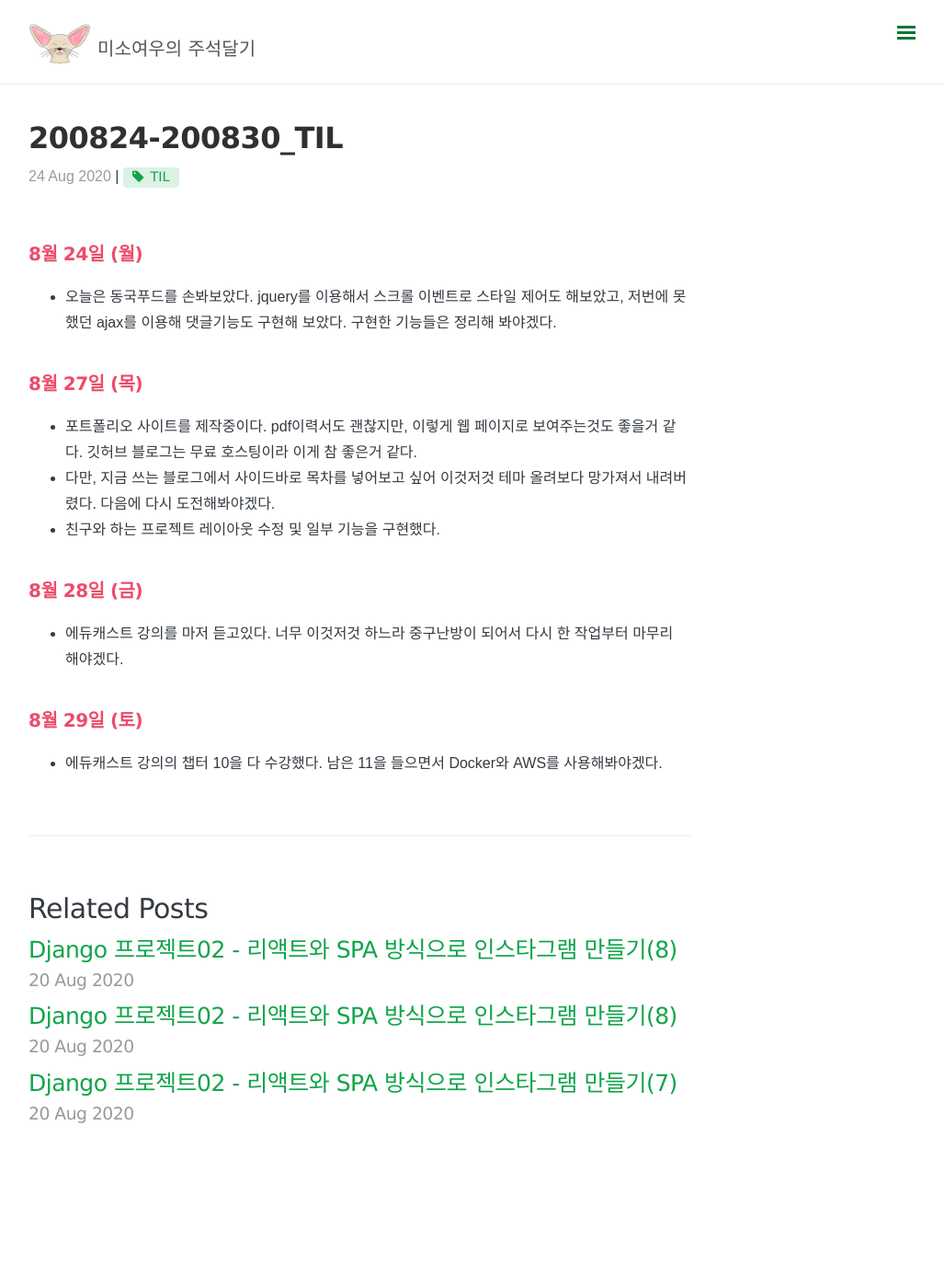
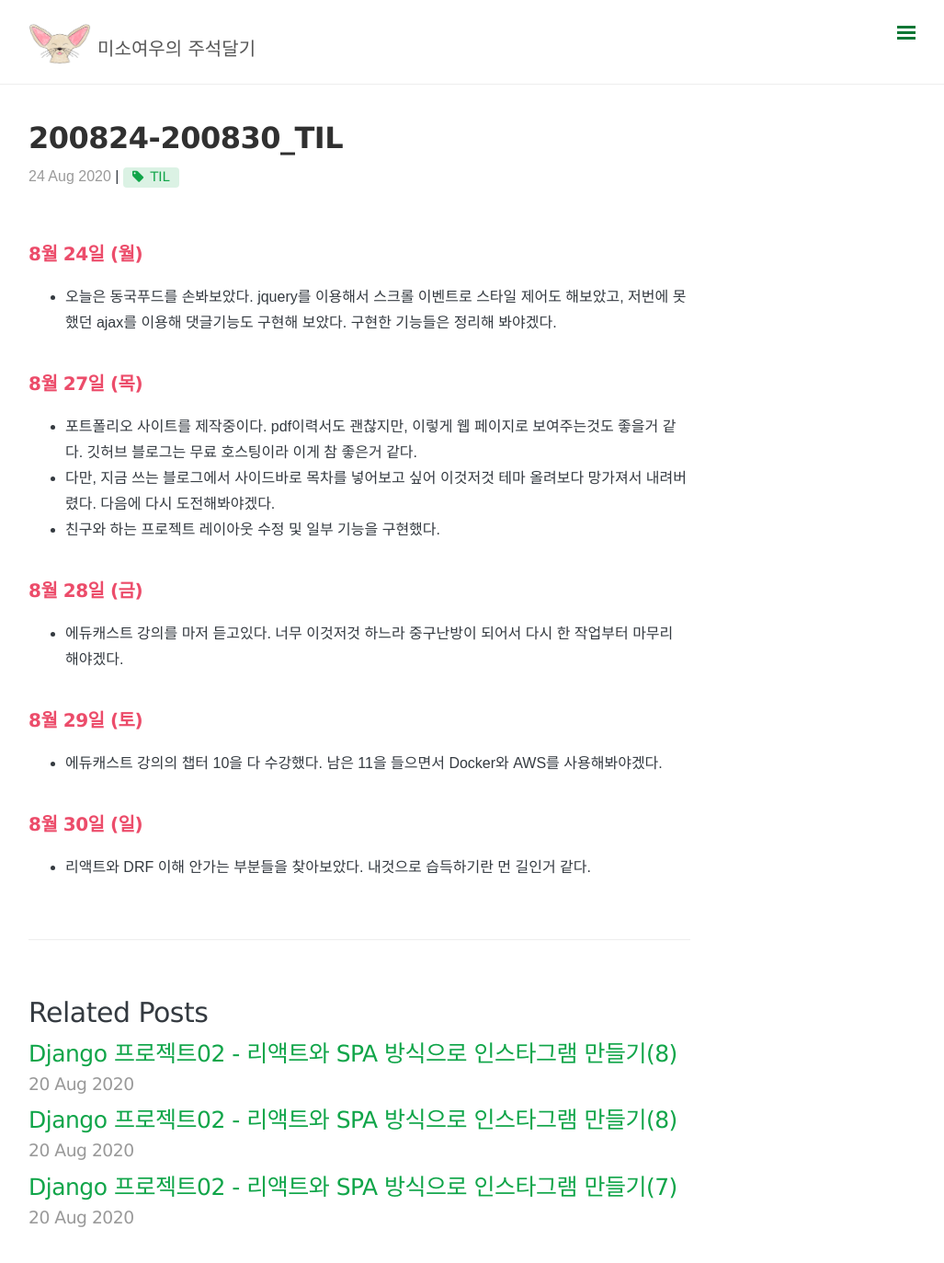
Before and after one commit to somefood/somefood.github.io, a Jekyll site: the page built from _posts/Today I Learned/2020-08-24-08-30-TIL.md, in a window 1280 px wide and 1397 px high. Shown: the top 1373 px of the window at 92% size, without its empty margins (249-1276 px from the left). Built offline with Jekyll 4.4.1, drawn with Linux system fonts in a browser that asks for light colours; nearby versions of some CDN libraries; comment, search, counter and statistics services are not loaded.

Commit message:
수정: 내용 추가

```diff
--- a/_posts/Today I Learned/2020-08-24-08-30-TIL.md
+++ b/_posts/Today I Learned/2020-08-24-08-30-TIL.md
@@ -22,3 +22,6 @@ comments: true
 
 ## 8월 29일 (토)
 - 에듀캐스트 강의의 챕터 10을 다 수강했다. 남은 11을 들으면서 Docker와 AWS를 사용해봐야겠다.
+
+## 8월 30일 (일)
+- 리액트와 DRF 이해 안가는 부분들을 찾아보았다. 내것으로 습득하기란 먼 길인거 같다.
```
